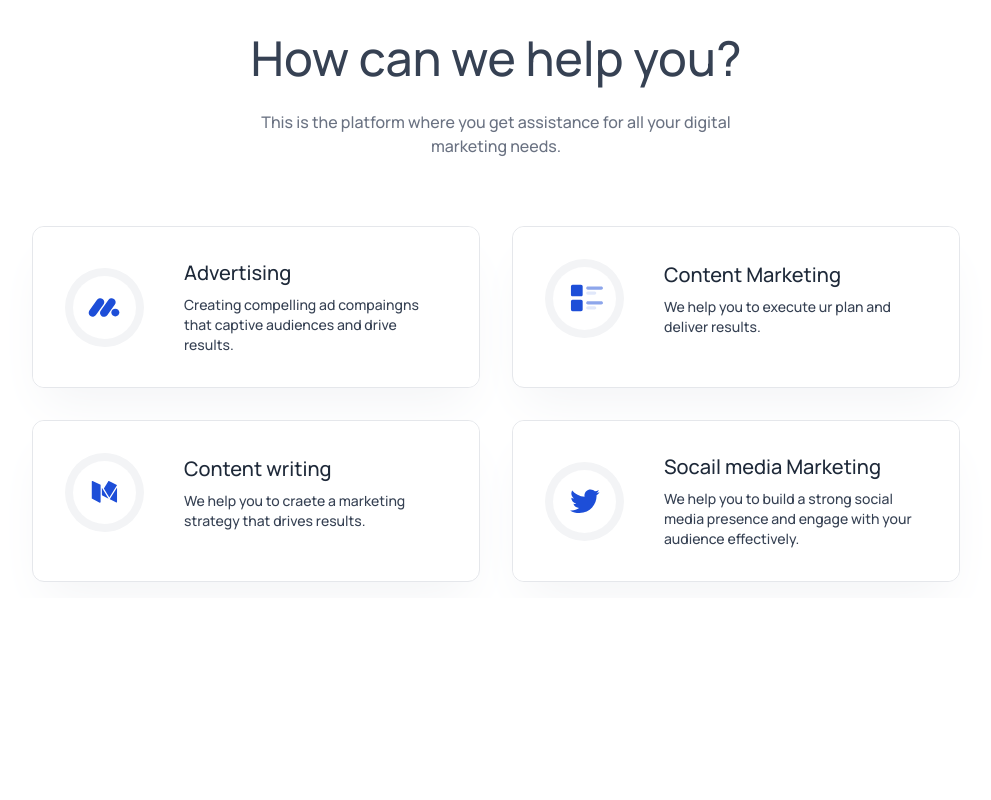
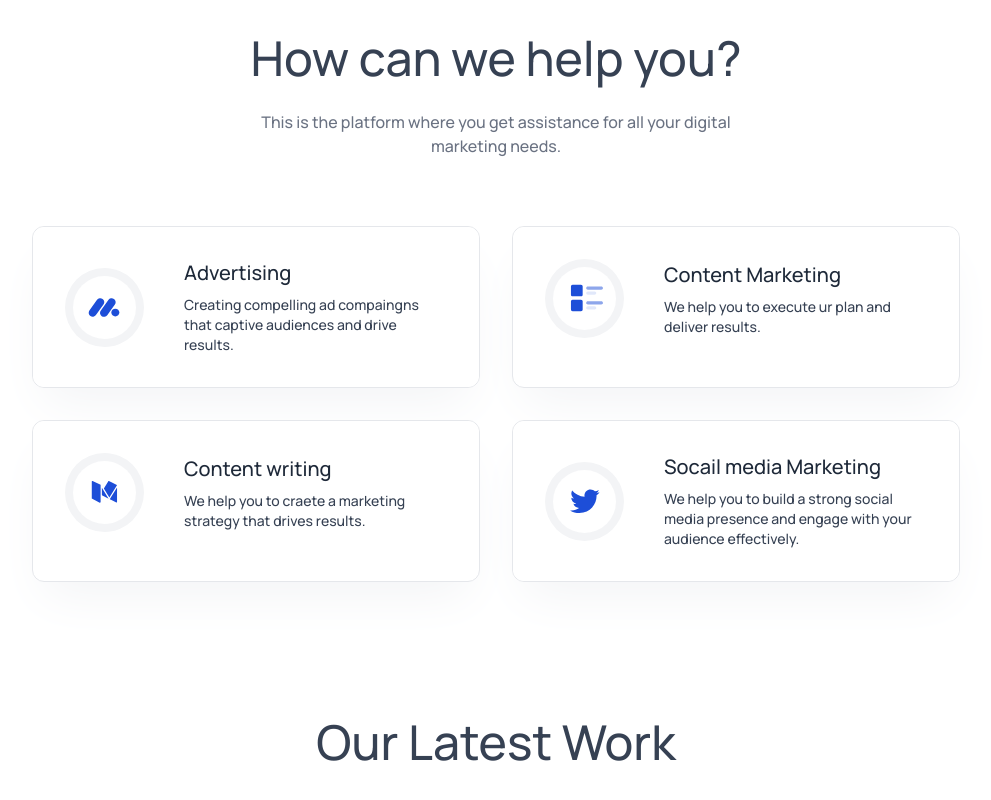
Before and after one commit to Chinmayi-H-M/Reactjs, a React app in the folder vite-project-landing-page/: page / in a window 1280 px wide. Shown: the part 1333-2133 px from the top of the page, without its empty margins (144-1135 px from the left). Before the commit the page ends 1931 px from the top, so only its background shows below. Built offline with nearby package versions, Linux system fonts and the light colour scheme; the HTML template or start-up script is replaced by a standard one; a web font is replaced by a local one.

Commit message:
our work section

```diff
--- a/vite-project-landing-page/src/App.jsx
+++ b/vite-project-landing-page/src/App.jsx
@@ -3,6 +3,7 @@ import Navbar from './components/Navbar'
 import Hero from './components/hero'
 import TrustedBy from './components/TrustedBy'
 import Services from './components/Services'
+import OurWork from './components/OurWork'
 
 const App = () => {
   const [theme, setTheme] = useState(() => {
@@ -27,6 +28,7 @@ const App = () => {
       <Hero />
       <TrustedBy />
       <Services />
+      <OurWork/>
 
     </div>
   )
--- a/vite-project-landing-page/src/components/OurWork.jsx
+++ b/vite-project-landing-page/src/components/OurWork.jsx
@@ -1,8 +1,12 @@
 import React from 'react'
+import Title from './Title'
 
 const OurWork = () => {
+
+
   return (
-    <div id='ourwork' className='flex flex-col' >
+    <div id='ourwork' className='flex flex-col items-center gap-7 px-4 sm:px-12 lg:px-24 pt-30 text-gray-700 dark:text-white'>
+        <Title title="Our Latest Work" description="Here are some of our latest projects. We have worked on a variety of projects and have a wide range of expreriance. We are always looking for new and exiting projects to work on. If you have a project in mind, feel free to contact us."/>
 
     </div>
   )
```
